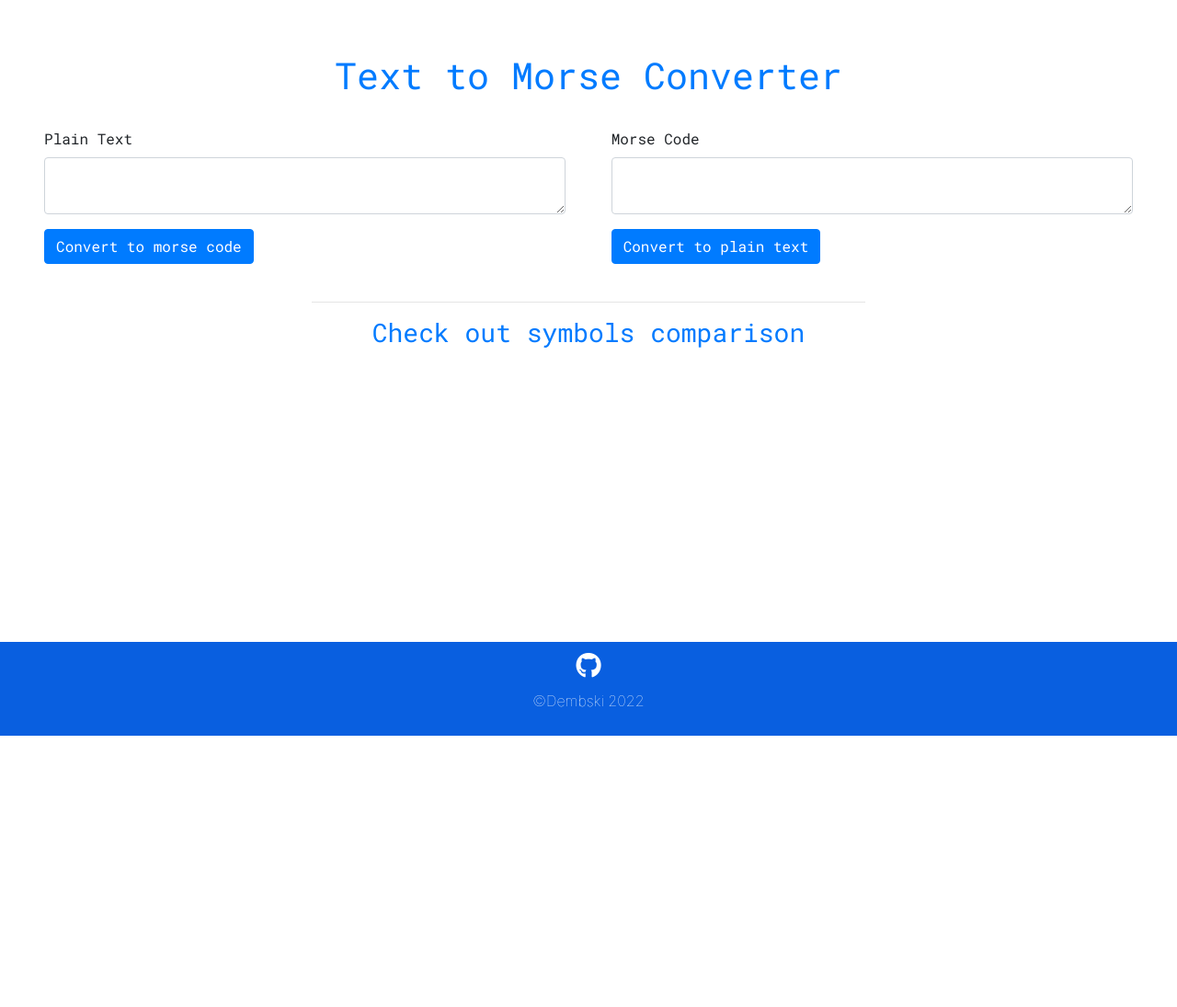
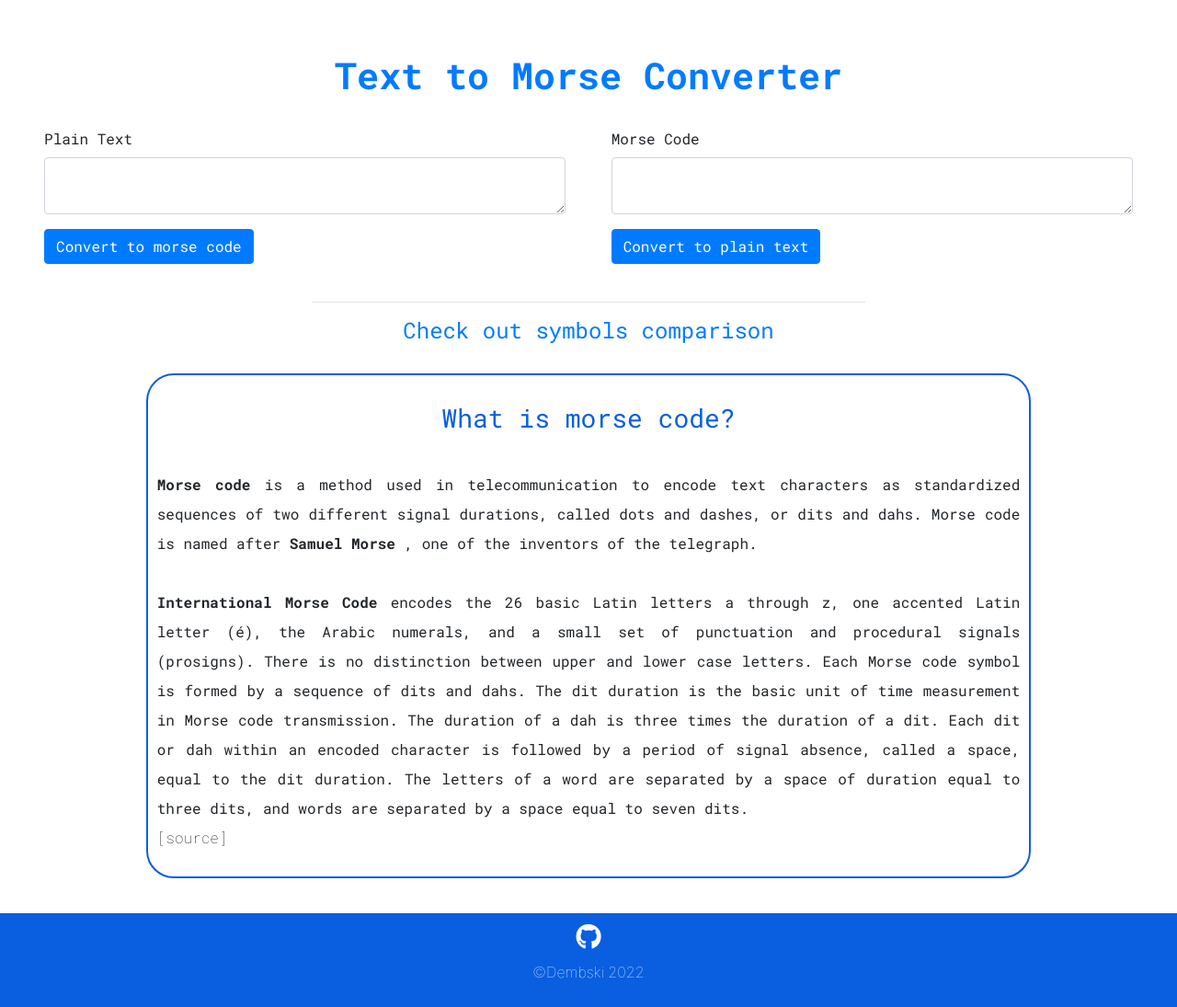
Before and after one commit to dembskii/text-to-morse-converter, a Flask app: page / in a window 1280 px wide. Shown: the whole page at 92% size. Before the commit the page ends 800 px from the top, so only its background shows below. Run offline with Flask 2, Linux system fonts and the light colour scheme; some libraries are stand-ins or nearby versions.

Commit message:
Homepage update
- favicon
- css
- text about morse code
- source, redirect in new tab

```diff
--- a/static/css/styles.css
+++ b/static/css/styles.css
@@ -11,6 +11,9 @@ footer{
     background-color: #095fe0;
 }
 
+h1{
+    font-weight: 900;
+}
 /* Title headings */
 
 .title {
@@ -29,6 +32,31 @@ a:link {
     padding: 3%;
 }
 
+/* Body */
+
+.header {
+    font-family: 'Roboto Mono', monospace;
+    color: #095fe0;
+}
+
+
+.info {
+    margin-left: 10%;
+    margin-right: 10%;
+    line-height: 2rem;
+}
+
+.rounded-corners {
+    border-radius: 30px;
+    padding: 10px;
+    border: 2px solid #095fe0;
+
+}
+
+.a-source {
+    color: black;
+    font-weight: 100;
+}
 /* Row */
 .col {
     padding: 2%;
--- a/templates/header.html
+++ b/templates/header.html
@@ -4,6 +4,9 @@
     <!-- Required meta tags -->
     <meta charset="utf-8">
     <meta name="viewport" content="width=device-width, initial-scale=1, shrink-to-fit=no">
+    <!-- Favicon -->
+
+    <link rel="shortcut icon" href="{{url_for('static',filename='favicon.ico')}}">
 
     <!-- Bootstrap CSS -->
     <link rel="stylesheet" href="https://cdn.jsdelivr.net/npm/bootstrap@4.6.1/dist/css/bootstrap.min.css" integrity="sha384-zCbKRCUGaJDkqS1kPbPd7TveP5iyJE0EjAuZQTgFLD2ylzuqKfdKlfG/eSrtxUkn" crossorigin="anonymous">
--- a/templates/index.html
+++ b/templates/index.html
@@ -22,7 +22,15 @@
     {% endwith %}
     <hr width="50%">
 
-    <h3 class="text-center"><a href="{{url_for('table')}}">Check out symbols comparison</a></h3>
+    <h4 class="text-center"><a href="{{url_for('table')}}">Check out symbols comparison</a></h3>
+    <br>
+    <div class="info text-center rounded-corners">
+        <h3 class="title header">What is morse code?</h3>
+        <br>
+        <p class="text-justify"><strong>Morse code</strong> is a method used in telecommunication to encode text characters as standardized sequences of two different signal durations, called dots and dashes, or dits and dahs. Morse code is named after <strong>Samuel Morse</strong> , one of the inventors of the telegraph. <br> <br><strong>International Morse Code</strong> encodes the 26 basic Latin letters a through z, one accented Latin letter (é), the Arabic numerals, and a small set of punctuation and procedural signals (prosigns). There is no distinction between upper and lower case letters. Each Morse code symbol is formed by a sequence of dits and dahs. The dit duration is the basic unit of time measurement in Morse code transmission. The duration of a dah is three times the duration of a dit. Each dit or dah within an encoded character is followed by a period of signal absence, called a space, equal to the dit duration. The letters of a word are separated by a space of duration equal to three dits, and words are separated by a space equal to seven dits. <br><a class="a-source" href="https://en.wikipedia.org/wiki/Morse_code" target="_blank" rel="noopener noreferrer">[source]</a>
+
+    </div>
+
   </div>
 
 {% include "footer.html" %}
```
Also changed, not shown: static/favicon.ico (added).
